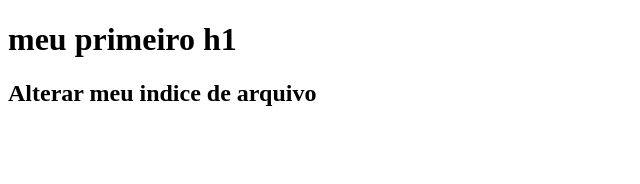
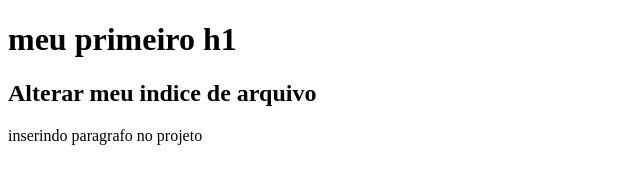
Before and after one commit to Alves1989/test_git_alves, a plain HTML site: page index.html in a window 1280 px wide. Shown: the whole page, without its empty margins (0-640 px from the left). Drawn offline with Linux system fonts and the light colour scheme.

Commit message:
Add paragraph to index.html

```diff
--- a/index.html
+++ b/index.html
@@ -8,5 +8,6 @@
 <body>
     <h1>meu primeiro h1</h1>
     <h2>Alterar meu indice de arquivo</h2>
+    <p>inserindo paragrafo no projeto</p>
 </body>
 </html>
```
